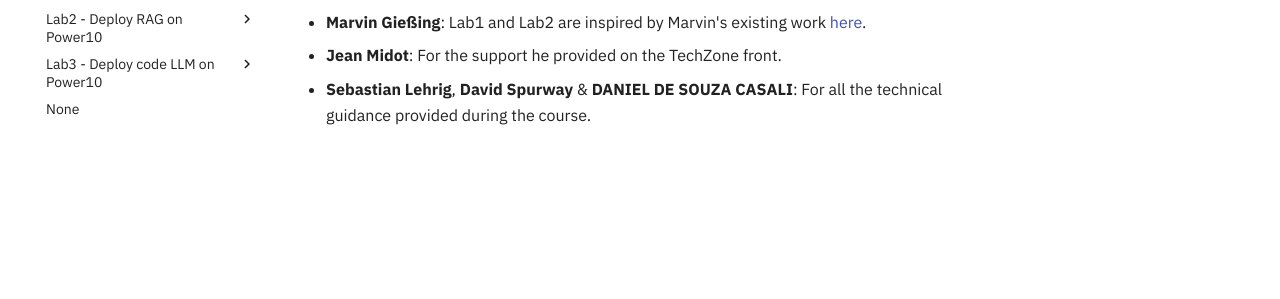
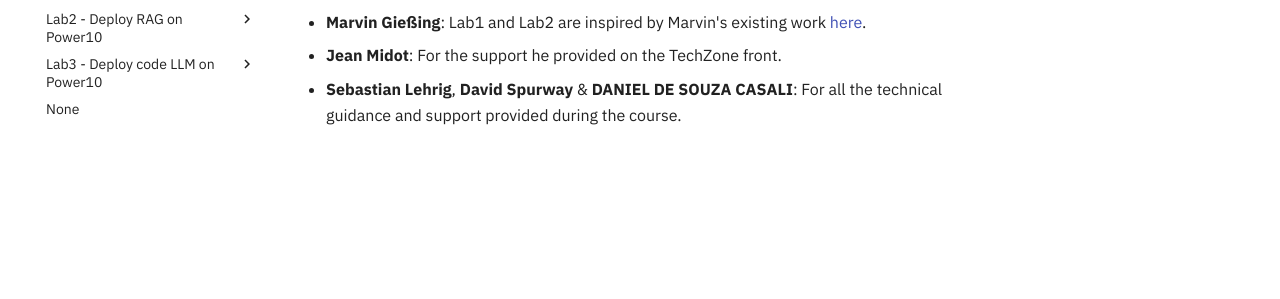
Before and after one commit to IBM/AI-on-Power-Level3, an MkDocs documentation site: the page built from docs/credits.md, in a window 1280 px wide. Shown: the part 245-544 px from the top of the page. Built offline with MkDocs 1.6.1 and Material for MkDocs 9.7.7, drawn with Linux system fonts in a browser that asks for light colours.

Commit message:
Update credits.md

```diff
--- a/docs/credits.md
+++ b/docs/credits.md
@@ -6,4 +6,4 @@ Sincere and heartfelt thanks to the below people who helped in various stages of
 
   - **Jean Midot**: For the support he provided on the TechZone front.
 
-  - **Sebastian Lehrig**, **David Spurway** & **DANIEL DE SOUZA CASALI**: For all the technical guidance provided during the course.
+  - **Sebastian Lehrig**, **David Spurway** & **DANIEL DE SOUZA CASALI**: For all the technical guidance and support provided during the course.
```
